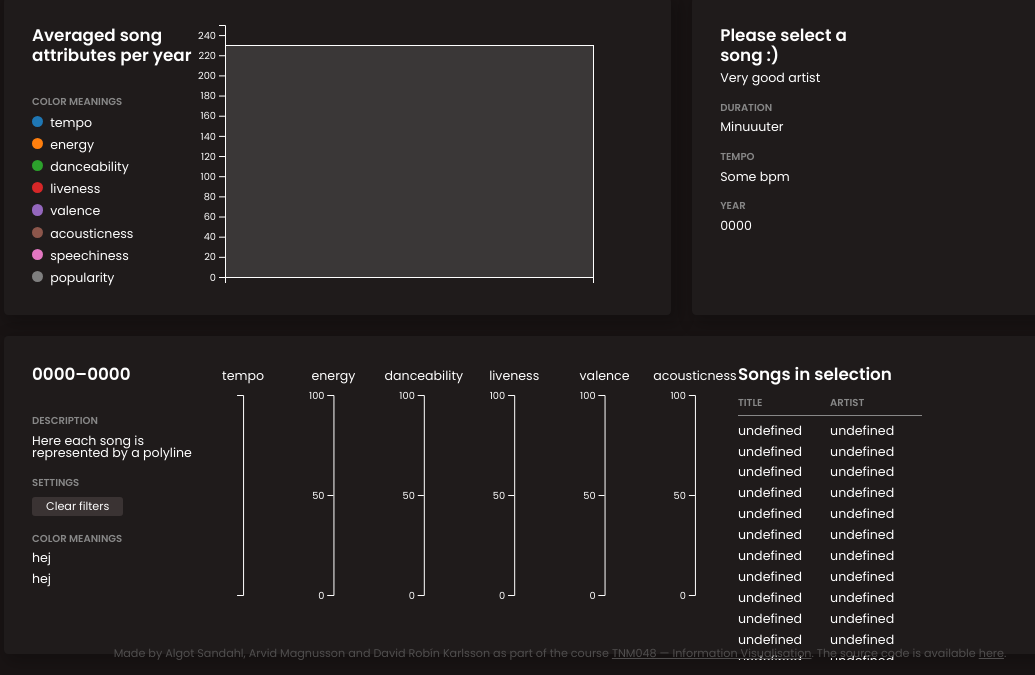
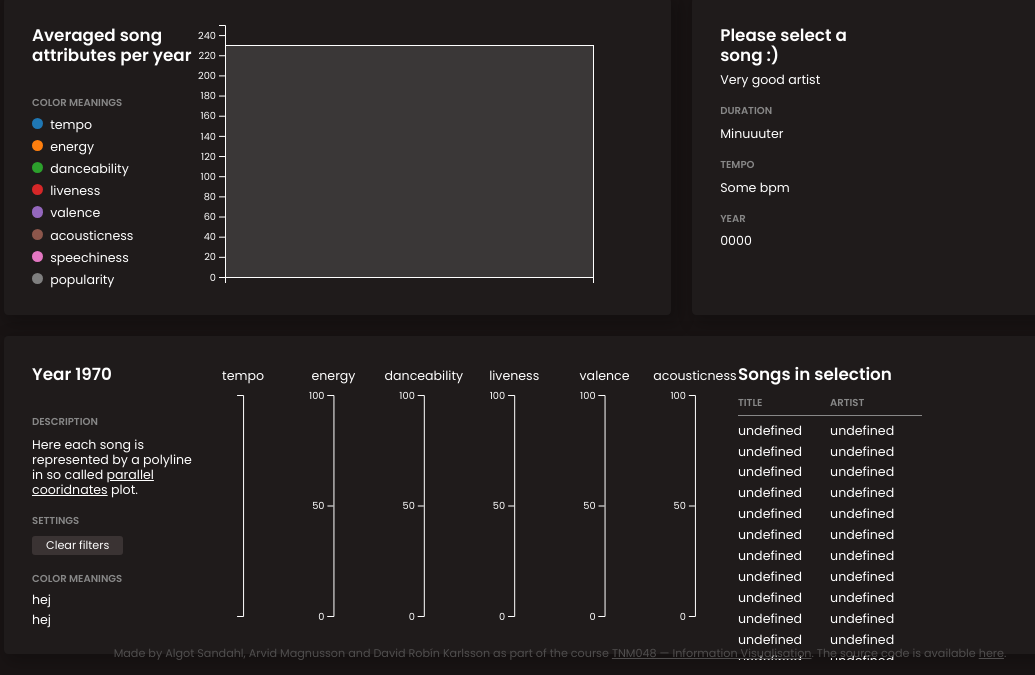
Before and after one commit to veiyas/Spotify-Top50-through-the-years, a website built with webpack: page src/index.html in a window 1280 px wide. Shown: the part 125-800 px from the top of the page, without its empty margins (80-1115 px from the left). Built offline with nearby package versions, Linux system fonts and the light colour scheme; files whose address does not match are found by name.

Commit message:
Update heading in pc

```diff
--- a/src/ParallelCoord.js
+++ b/src/ParallelCoord.js
@@ -127,6 +127,7 @@ export default class ParallelCoord {
     // Axis reordering stuff
     this.draggedAxes = new Map();
 
+    this.updateYearDisplay();
     this.drawLines();
     this.drawAxes();
     this.drawSongList();
@@ -230,6 +231,19 @@ export default class ParallelCoord {
     });
   }
 
+  updateYearDisplay() {
+    const [min, max] = extent(this.data, (d) => +d.year);
+    const startYear = new Date(min);
+    if (min === max) {
+      select('#year-disp-pc').text('Year ' + startYear.getFullYear());
+    } else {
+      const endYear = new Date(max);
+      select('#year-disp-pc').text(
+        `Years ${startYear.getFullYear()}–${endYear.getFullYear()}`
+      );
+    }
+  }
+
   drawSongList() {
     this.songList = select('#song-list-body')
       .selectAll('tr')
@@ -256,6 +270,7 @@ export default class ParallelCoord {
    */
   setData(newData) {
     this.data = newData;
+    this.updateYearDisplay();
     this.drawLines();
   }
 }
--- a/src/index.html
+++ b/src/index.html
@@ -20,9 +20,7 @@
               spotify top 50.
             </p> -->
             <p class="small-caps">Color meanings</p>
-            <ul id="timeline-legend" class="legend">
-
-            </ul>
+            <ul id="timeline-legend" class="legend"></ul>
           </div>
           <div id="timeline"></div>
         </div>
@@ -49,9 +47,15 @@
       <div class="column">
         <div id="parallel-coord-outer" class="shadow-box">
           <div class="sidebar">
-            <h2>0000&ndash;0000</h2>
+            <h2 id="year-disp-pc">Years 2010&ndash;2019</h2>
             <p class="small-caps">Description</p>
-            <p>Here each song is represented by a polyline</p>
+            <p>
+              Here each song is represented by a polyline in so called
+              <a href="https://en.wikipedia.org/wiki/Parallel_coordinates"
+                >parallel cooridnates</a
+              >
+              plot.
+            </p>
             <p class="small-caps">Settings</p>
             <button id="clear-pc">Clear filters</button>
             <p class="small-caps">Color meanings</p>
--- a/src/style.scss
+++ b/src/style.scss
@@ -54,11 +54,12 @@ footer {
   &:hover {
     color: #b3b3b3;
   }
-  a {
-    color: unset;
-    &:hover {
-      color: $accent;
-    }
+}
+
+a {
+  color: unset;
+  &:hover {
+    color: $accent;
   }
 }
 
@@ -107,6 +108,7 @@ h2 {
 
 p {
   font-size: 0.9rem;
+  line-height: 1.2;
 }
 
 .small-caps {
```
